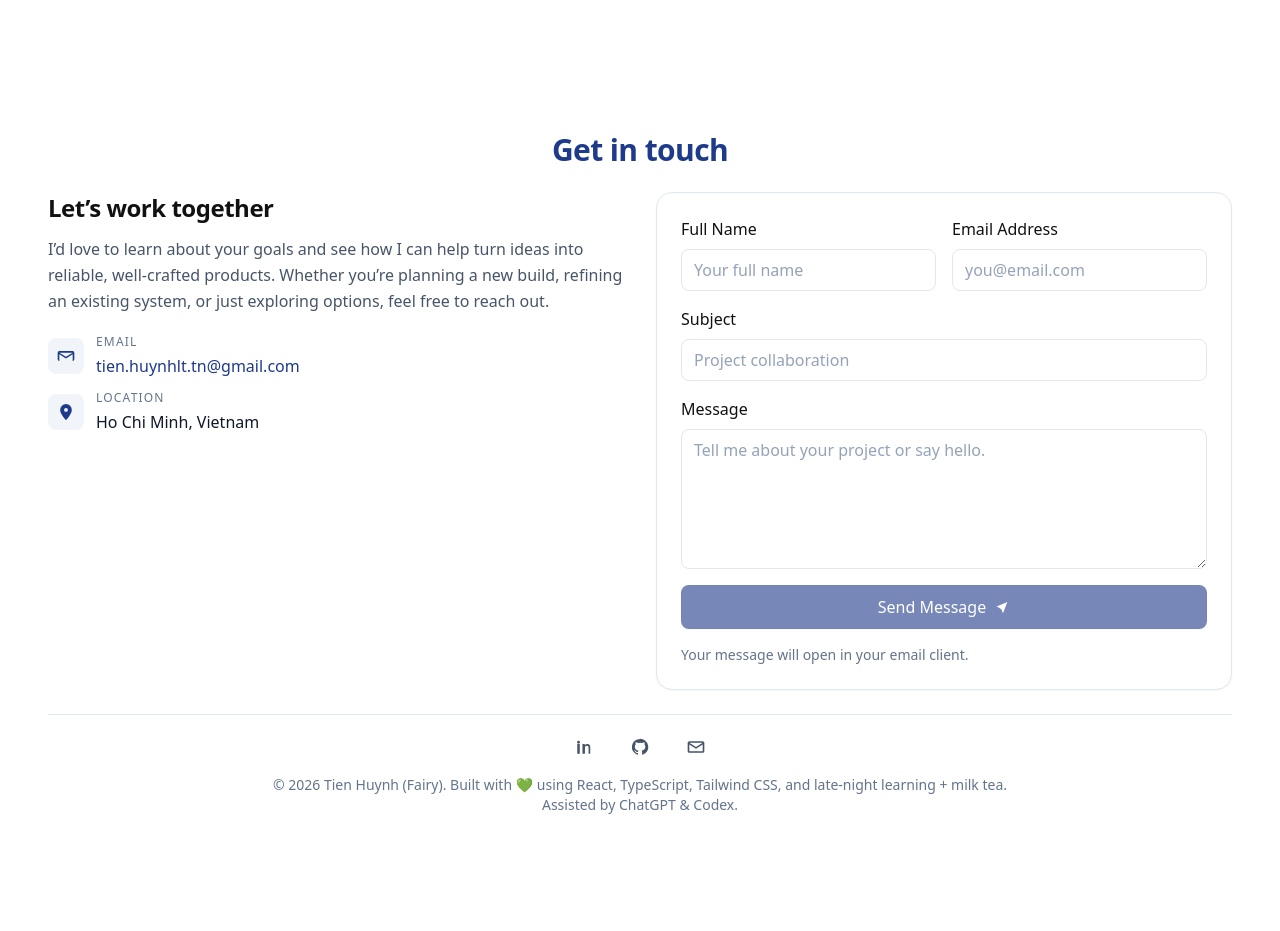
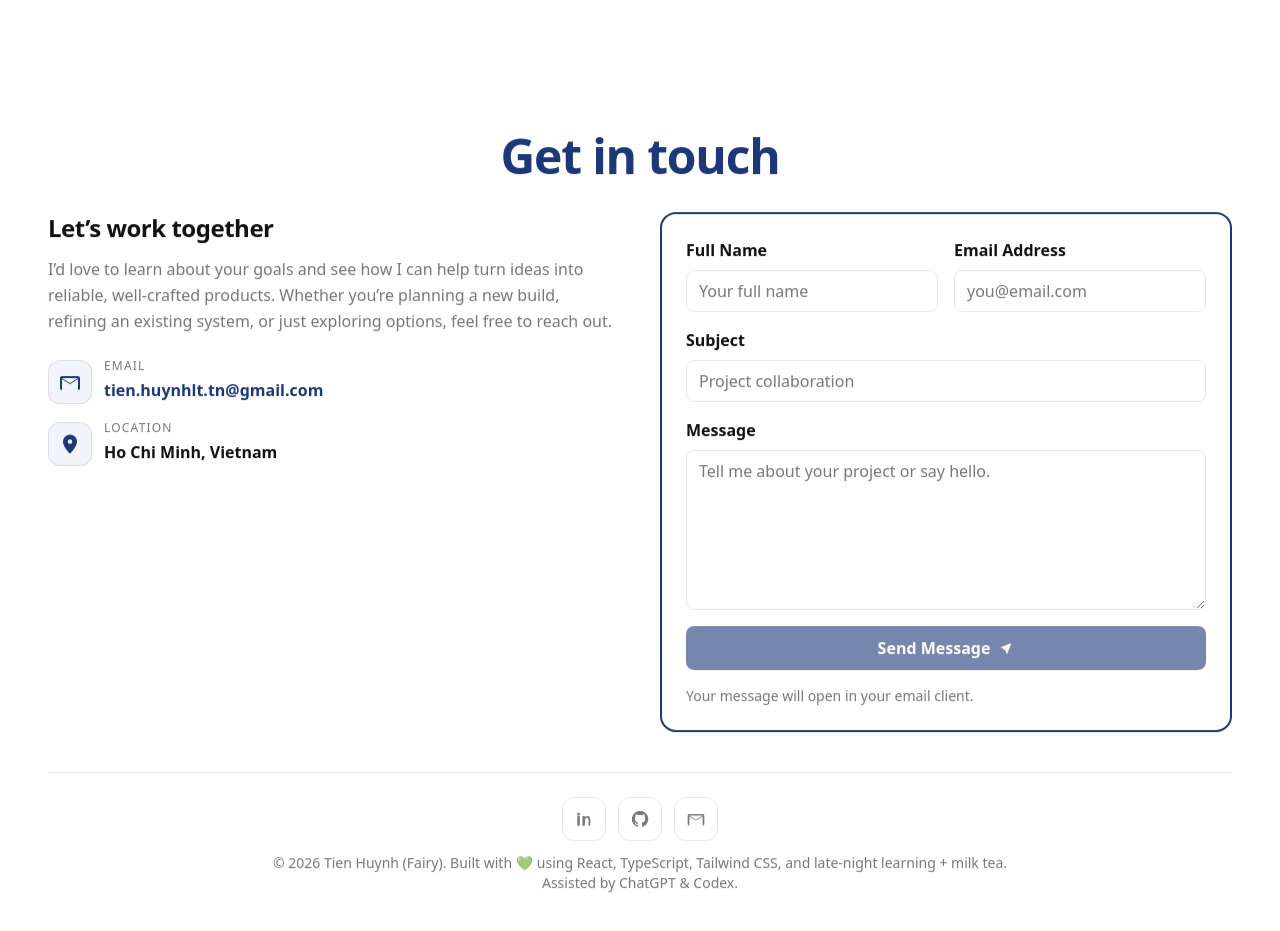
Before and after one commit to tienhuynh-tn/portfolio-tienhuynh-tn, a React (Vite) app: page / in a window 1280 px wide. Shown: the part 2380-3311 px from the top of the page. Built offline with nearby package versions, Linux system fonts and the light colour scheme.

Commit message:
fix(contact): correct light theme colors, borders, and icons; isolate reveal animation

```diff
--- a/src/components/layout/Section.tsx
+++ b/src/components/layout/Section.tsx
@@ -6,6 +6,7 @@ type SectionProps = {
     title?: string
     variant?: 'default' | 'hero'
     children: ReactNode
+    className?: string
 }
 
 function Section({ id, title, variant = 'default', children }: SectionProps) {
--- a/src/sections/Contact.tsx
+++ b/src/sections/Contact.tsx
@@ -32,9 +32,7 @@ function Contact() {
   const handleChange = (event: ChangeEvent<HTMLInputElement | HTMLTextAreaElement>) => {
     const { name, value } = event.target
     setFormState((prev) => ({ ...prev, [name]: value }))
-    if (submittedEmpty) {
-      setSubmittedEmpty(false)
-    }
+    if (submittedEmpty) setSubmittedEmpty(false)
   }
 
   const handleSubmit = (event: FormEvent<HTMLFormElement>) => {
@@ -54,57 +52,55 @@ function Contact() {
   }
 
   return (
-    <Section id="contact">
+      <Section id="contact" className="pb-0">
         <div className="reveal" ref={revealRef}>
-        <h2 className="mb-6 text-center text-blue-900 text-3xl font-semibold">
+          {/* 1) Title: light = dark blue, dark = cyan (theme primary) */}
+          <h2 className="mb-8 text-center text-5xl font-bold tracking-tight text-[color:var(--primary)]">
             Get in touch
           </h2>
 
-        <div className="grid grid-cols-1 gap-8 lg:grid-cols-2">
-          <div className="flex flex-col gap-5">
+          <div className="grid grid-cols-1 gap-10 lg:grid-cols-2">
+            {/* LEFT */}
+            <div className="flex flex-col gap-6">
               <div>
-              <h3 className="text-2xl font-bold">Let’s work together</h3>
-              <p className="mt-3 max-w-xl text-slate-600 leading-relaxed">
-                I’d love to learn about your goals and see how I can help turn
-                ideas into reliable, well-crafted products. Whether you’re
-                planning a new build, refining an existing system, or just
-                exploring options, feel free to reach out.
+                <h3 className="text-2xl font-bold text-[color:var(--text)]">Let’s work together</h3>
+                <p className="mt-3 max-w-xl leading-relaxed text-[color:var(--muted)]">
+                  I’d love to learn about your goals and see how I can help turn ideas into reliable,
+                  well-crafted products. Whether you’re planning a new build, refining an existing
+                  system, or just exploring options, feel free to reach out.
                 </p>
               </div>
 
-            <div className="flex flex-col gap-3">
+              {/* 4) Icons: light has subtle bg, dark has no bg */}
+              <div className="flex flex-col gap-4">
+                {/* Email */}
                 <div className="flex items-start gap-3">
-                <span className="mt-1 inline-flex h-9 w-9 items-center justify-center rounded-lg bg-slate-100 text-blue-900">
-                  <svg
-                    viewBox="0 0 24 24"
-                    className="h-5 w-5"
-                    aria-hidden="true"
-                  >
+                <span className="mt-0.5 inline-flex h-11 w-11 items-center justify-center rounded-xl border border-[color:var(--border)] bg-slate-100 text-[color:var(--primary)] dark:bg-transparent">
+                  <svg viewBox="0 0 24 24" className="h-6 w-6" aria-hidden="true">
+                    {/* Mail icon with correct “bottom leg” */}
                     <path
-                      d="M4 6h16a2 2 0 012 2v8a2 2 0 01-2 2H4a2 2 0 01-2-2V8a2 2 0 012-2zm0 2l8 5 8-5H4zm0 10h16V10l-8 5-8-5v8z"
+                        d="M4 6h16a2 2 0 012 2v10a2 2 0 01-2 2H4a2 2 0 01-2-2V8a2 2 0 012-2zm0 2l8 5 8-5H4zm16 12V9l-8 5-8-5v11h16z"
                         fill="currentColor"
                     />
                   </svg>
                 </span>
                   <div className="flex flex-col gap-1">
-                  <span className="text-xs uppercase tracking-widest text-slate-500">
+                  <span className="text-xs uppercase tracking-widest text-[color:var(--muted)]">
                     Email
                   </span>
                     <a
                         href="mailto:tien.huynhlt.tn@gmail.com"
-                    className="font-medium text-blue-900 hover:text-blue-800"
+                        className="font-semibold text-[color:var(--primary)] hover:opacity-90"
                     >
                       tien.huynhlt.tn@gmail.com
                     </a>
                   </div>
                 </div>
+
+                {/* Location */}
                 <div className="flex items-start gap-3">
-                <span className="mt-1 inline-flex h-9 w-9 items-center justify-center rounded-lg bg-slate-100 text-blue-900">
-                  <svg
-                    viewBox="0 0 24 24"
-                    className="h-5 w-5"
-                    aria-hidden="true"
-                  >
+                <span className="mt-0.5 inline-flex h-11 w-11 items-center justify-center rounded-xl border border-[color:var(--border)] bg-slate-100 text-[color:var(--primary)] dark:bg-transparent">
+                  <svg viewBox="0 0 24 24" className="h-6 w-6" aria-hidden="true">
                     <path
                         d="M12 2.5a7 7 0 00-7 7c0 4.5 5.5 10.7 6.4 11.7.3.3.8.3 1.1 0 .9-1 6.5-7.2 6.5-11.7a7 7 0 00-7-7zm0 9.3a2.3 2.3 0 110-4.6 2.3 2.3 0 010 4.6z"
                         fill="currentColor"
@@ -112,10 +108,10 @@ function Contact() {
                   </svg>
                 </span>
                   <div className="flex flex-col gap-1">
-                  <span className="text-xs uppercase tracking-widest text-slate-500">
+                  <span className="text-xs uppercase tracking-widest text-[color:var(--muted)]">
                     Location
                   </span>
-                  <span className="font-medium text-slate-900">
+                    <span className="font-semibold text-[color:var(--text)]">
                     Ho Chi Minh, Vietnam
                   </span>
                   </div>
@@ -123,20 +119,22 @@ function Contact() {
               </div>
             </div>
 
+            {/* RIGHT (Form) */}
             <form
-            className="flex flex-col gap-4 rounded-2xl border border-slate-200 bg-white p-6 shadow-sm"
                 onSubmit={handleSubmit}
+                /* 3) Form: no filled background in both modes, border only */
+                className="flex flex-col gap-4 rounded-2xl border-2 border-[color:var(--primary)] bg-transparent p-6"
             >
               <div className="grid grid-cols-1 gap-4 sm:grid-cols-2">
                 <div className="flex flex-col gap-2">
-                <label htmlFor="fullName" className="font-medium">
+                  <label htmlFor="fullName" className="font-semibold text-[color:var(--text)]">
                     Full Name
                   </label>
                   <input
                       id="fullName"
                       name="fullName"
                       type="text"
-                  className="rounded-lg border border-slate-200 bg-white px-3 py-2 text-slate-900 placeholder:text-slate-400 focus-visible:outline-none focus-visible:ring-2 focus-visible:ring-blue-200"
+                      className="rounded-lg border border-[color:var(--border)] bg-transparent px-3 py-2 text-[color:var(--text)] placeholder:text-[color:var(--muted)] focus-visible:outline-none focus-visible:ring-2 focus-visible:ring-[color:var(--ring)]"
                       placeholder="Your full name"
                       value={formState.fullName}
                       onChange={handleChange}
@@ -145,14 +143,14 @@ function Contact() {
                 </div>
 
                 <div className="flex flex-col gap-2">
-                <label htmlFor="email" className="font-medium">
+                  <label htmlFor="email" className="font-semibold text-[color:var(--text)]">
                     Email Address
                   </label>
                   <input
                       id="email"
                       name="email"
                       type="email"
-                  className="rounded-lg border border-slate-200 bg-white px-3 py-2 text-slate-900 placeholder:text-slate-400 focus-visible:outline-none focus-visible:ring-2 focus-visible:ring-blue-200"
+                      className="rounded-lg border border-[color:var(--border)] bg-transparent px-3 py-2 text-[color:var(--text)] placeholder:text-[color:var(--muted)] focus-visible:outline-none focus-visible:ring-2 focus-visible:ring-[color:var(--ring)]"
                       placeholder="you@email.com"
                       value={formState.email}
                       onChange={handleChange}
@@ -162,14 +160,14 @@ function Contact() {
               </div>
 
               <div className="flex flex-col gap-2">
-              <label htmlFor="subject" className="font-medium">
+                <label htmlFor="subject" className="font-semibold text-[color:var(--text)]">
                   Subject
                 </label>
                 <input
                     id="subject"
                     name="subject"
                     type="text"
-                className="rounded-lg border border-slate-200 bg-white px-3 py-2 text-slate-900 placeholder:text-slate-400 focus-visible:outline-none focus-visible:ring-2 focus-visible:ring-blue-200"
+                    className="rounded-lg border border-[color:var(--border)] bg-transparent px-3 py-2 text-[color:var(--text)] placeholder:text-[color:var(--muted)] focus-visible:outline-none focus-visible:ring-2 focus-visible:ring-[color:var(--ring)]"
                     placeholder="Project collaboration"
                     value={formState.subject}
                     onChange={handleChange}
@@ -178,13 +176,13 @@ function Contact() {
               </div>
 
               <div className="flex flex-col gap-2">
-              <label htmlFor="message" className="font-medium">
+                <label htmlFor="message" className="font-semibold text-[color:var(--text)]">
                   Message
                 </label>
                 <textarea
                     id="message"
                     name="message"
-                className="min-h-[140px] resize-y rounded-lg border border-slate-200 bg-white px-3 py-2 text-slate-900 placeholder:text-slate-400 focus-visible:outline-none focus-visible:ring-2 focus-visible:ring-blue-200"
+                    className="min-h-[160px] resize-y rounded-lg border border-[color:var(--border)] bg-transparent px-3 py-2 text-[color:var(--text)] placeholder:text-[color:var(--muted)] focus-visible:outline-none focus-visible:ring-2 focus-visible:ring-[color:var(--ring)]"
                     placeholder="Tell me about your project or say hello."
                     value={formState.message}
                     onChange={handleChange}
@@ -194,24 +192,17 @@ function Contact() {
 
               <button
                   type="submit"
-              className="inline-flex w-full items-center justify-center gap-2 rounded-lg bg-blue-900 px-4 py-2 font-medium text-white shadow-sm transition hover:bg-blue-800 focus-visible:outline-none focus-visible:ring-2 focus-visible:ring-blue-300 disabled:cursor-not-allowed disabled:opacity-60"
                   disabled={!isComplete}
                   onClick={() => setSubmittedEmpty(false)}
+                  className="inline-flex w-full items-center justify-center gap-2 rounded-lg bg-[color:var(--primary)] px-4 py-2 font-semibold text-[color:var(--primaryText)] transition hover:opacity-95 disabled:cursor-not-allowed disabled:opacity-60"
               >
                 <span>Send Message</span>
-              <svg
-                className="h-4 w-4"
-                viewBox="0 0 24 24"
-                aria-hidden="true"
-                focusable="false"
-              >
-                <path
-                  d="M3 11.5l17-7-6.5 17-2.5-6-6-4z"
-                  fill="currentColor"
-                />
+                <svg className="h-4 w-4" viewBox="0 0 24 24" aria-hidden="true" focusable="false">
+                  <path d="M3 11.5l17-7-6.5 17-2.5-6-6-4z" fill="currentColor" />
                 </svg>
               </button>
-            <p className="text-sm text-slate-500" aria-live="polite">
+
+              <p className="text-sm text-[color:var(--muted)]" aria-live="polite">
                 {!isComplete && submittedEmpty
                     ? 'Please fill in all fields to enable sending.'
                     : 'Your message will open in your email client.'}
@@ -219,52 +210,60 @@ function Contact() {
             </form>
           </div>
 
-        <div className="mt-6 border-t border-slate-200 pt-3">
-          <div className="flex items-center justify-center gap-4">
-            <a
-              href="https://www.linkedin.com/in/tienhuynh-tn/"
-              target="_blank"
-              rel="noreferrer"
-              aria-label="LinkedIn"
-              className="inline-flex h-10 w-10 items-center justify-center rounded-xl text-slate-600 transition hover:bg-slate-100 hover:text-blue-900"
-            >
-              <svg className="h-5 w-5" viewBox="0 0 24 24" aria-hidden="true">
+          {/* Footer */}
+          <div className="mt-10 border-t border-[color:var(--border)] pt-6">
+            {/* 5) Footer icons: modern + consistent theme, no heavy bg */}
+            <div className="flex items-center justify-center gap-3">
+              {[
+                {
+                  href: 'https://www.linkedin.com/in/tienhuynh-tn/',
+                  label: 'LinkedIn',
+                  svg: (
                       <path
                           d="M6.94 8.5V20h-3V8.5h3zm-1.5-4a1.75 1.75 0 110 3.5 1.75 1.75 0 010-3.5zM20.5 20h-3v-6.1c0-1.45-.03-3.32-2.02-3.32-2.03 0-2.34 1.58-2.34 3.21V20h-3V8.5h2.88v1.57h.04c.4-.75 1.38-1.54 2.84-1.54 3.04 0 3.6 2 3.6 4.6V20z"
                           fill="currentColor"
                       />
-              </svg>
-            </a>
-            <a
-              href="https://github.com/tienhuynh-tn"
-              target="_blank"
-              rel="noreferrer"
-              aria-label="GitHub"
-              className="inline-flex h-10 w-10 items-center justify-center rounded-xl text-slate-600 transition hover:bg-slate-100 hover:text-blue-900"
-            >
-              <svg className="h-5 w-5" viewBox="0 0 24 24" aria-hidden="true">
+                  ),
+                },
+                {
+                  href: 'https://github.com/tienhuynh-tn',
+                  label: 'GitHub',
+                  svg: (
                       <path
                           d="M12 2.25a9.75 9.75 0 00-3.08 19c.49.09.67-.21.67-.47v-1.7c-2.72.6-3.29-1.31-3.29-1.31-.44-1.1-1.08-1.4-1.08-1.4-.88-.6.07-.59.07-.59 1 .07 1.52 1.02 1.52 1.02.87 1.5 2.29 1.07 2.85.82.09-.64.34-1.08.62-1.33-2.17-.25-4.45-1.08-4.45-4.8 0-1.06.38-1.93 1-2.61-.1-.25-.43-1.25.1-2.6 0 0 .82-.26 2.7 1a9.3 9.3 0 014.92 0c1.87-1.26 2.7-1 2.7-1 .53 1.35.2 2.35.1 2.6.62.68 1 1.55 1 2.61 0 3.73-2.29 4.55-4.47 4.8.35.3.66.9.66 1.82v2.69c0 .26.18.57.68.47A9.75 9.75 0 0012 2.25z"
                           fill="currentColor"
                       />
+                  ),
+                },
+                {
+                  href: 'mailto:tien.huynhlt.tn@gmail.com',
+                  label: 'Email',
+                  svg: (
+                      <path
+                          d="M4 6h16a2 2 0 012 2v10a2 2 0 01-2 2H4a2 2 0 01-2-2V8a2 2 0 012-2zm0 2l8 5 8-5H4zm16 12V9l-8 5-8-5v11h16z"
+                          fill="currentColor"
+                      />
+                  ),
+                },
+              ].map((item) => (
+                  <a
+                      key={item.label}
+                      href={item.href}
+                      target={item.href.startsWith('http') ? '_blank' : undefined}
+                      rel={item.href.startsWith('http') ? 'noreferrer' : undefined}
+                      aria-label={item.label}
+                      className="inline-flex h-11 w-11 items-center justify-center rounded-xl border border-[color:var(--border)] text-[color:var(--muted)] transition hover:-translate-y-0.5 hover:border-[color:var(--primary)] hover:text-[color:var(--primary)]"
+                  >
+                    <svg className="h-5 w-5" viewBox="0 0 24 24" aria-hidden="true">
+                      {item.svg}
                     </svg>
                   </a>
-            <a
-              href="mailto:tien.huynhlt.tn@gmail.com"
-              aria-label="Email"
-              className="inline-flex h-10 w-10 items-center justify-center rounded-xl text-slate-600 transition hover:bg-slate-100 hover:text-blue-900"
-            >
-              <svg className="h-5 w-5" viewBox="0 0 24 24" aria-hidden="true">
-                <path
-                  d="M4 5h16a2 2 0 012 2v10a2 2 0 01-2 2H4a2 2 0 01-2-2V7a2 2 0 012-2zm0 2l8 5 8-5H4zm0 10h16V9l-8 5-8-5v8z"
-                  fill="currentColor"
-                />
-              </svg>
-            </a>
+              ))}
             </div>
-          <div className="mt-2 text-center text-sm text-slate-500">
-            © 2026 Tien Huynh (Fairy). Built with 💚 using React, TypeScript,
-            Tailwind CSS, and late-night learning + milk tea.
+
+            <div className="mt-3 text-center text-sm text-[color:var(--muted)]">
+              © 2026 Tien Huynh (Fairy). Built with 💚 using React, TypeScript, Tailwind CSS, and
+              late-night learning + milk tea.
               <br />
               Assisted by ChatGPT &amp; Codex.
             </div>
--- a/src/styles/global.css
+++ b/src/styles/global.css
@@ -827,15 +827,17 @@ p {
   font-size: 0.9rem;
 }
 
+/* default: hidden */
 .reveal {
   opacity: 0;
   transform: translateY(8px);
-  transition: opacity 260ms cubic-bezier(0.2, 0.8, 0.2, 1),
-    transform 260ms cubic-bezier(0.2, 0.8, 0.2, 1);
-  transition-delay: var(--d, 0ms);
+  transition:
+          opacity 260ms cubic-bezier(0.2, 0.8, 0.2, 1),
+          transform 260ms cubic-bezier(0.2, 0.8, 0.2, 1);
+  will-change: opacity, transform;
 }
 
-.reveal--visible {
+.reveal.reveal--visible {
   opacity: 1;
   transform: translateY(0);
 }
```
Lines whose indentation alone changed are shown as unchanged.
